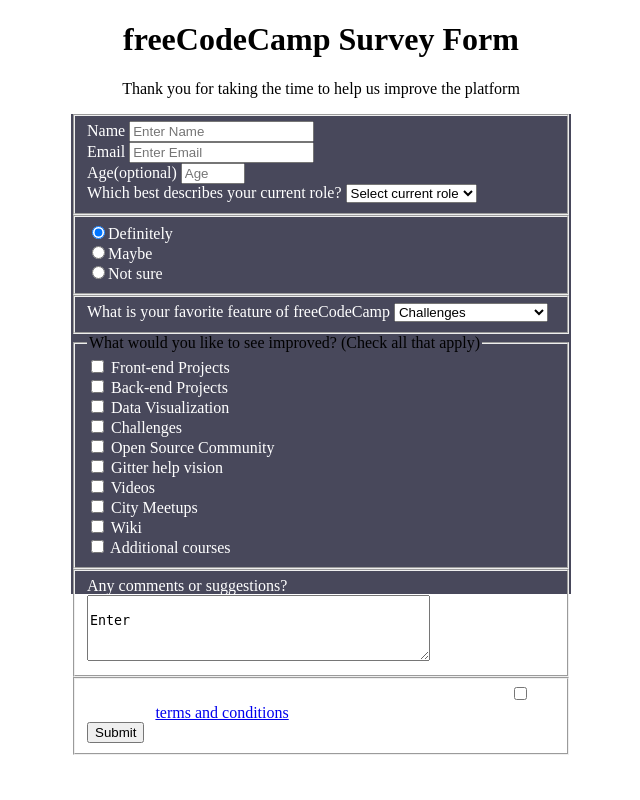
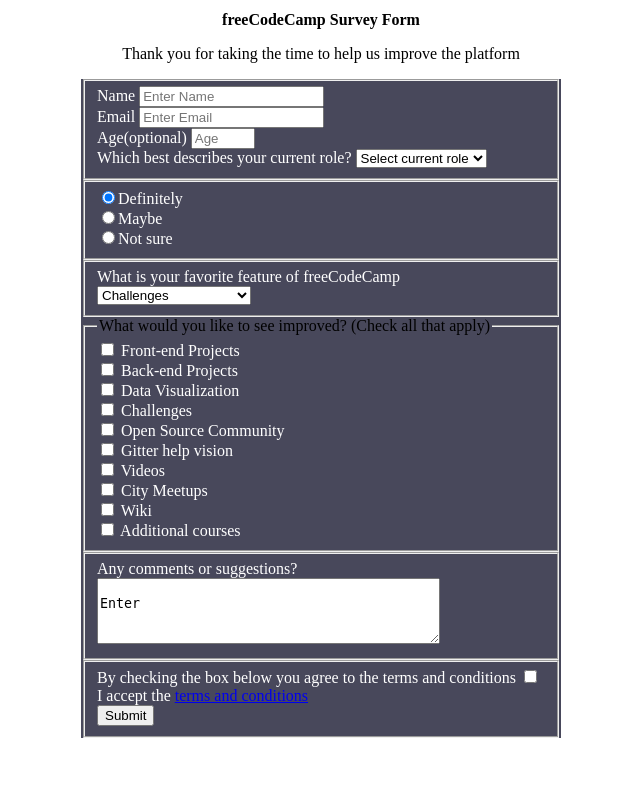
Before and after one commit to balagrivine/pyCasts, a Flask app: page / in a window 1280 px wide. Shown: the whole page, without its empty margins (319-959 px from the left). Run offline with Flask 3, Linux system fonts and the light colour scheme.

Commit message:
update the css style

```diff
--- a/pycasts/static/styles/survey.css
+++ b/pycasts/static/styles/survey.css
@@ -2,17 +2,20 @@
 	text-align: center;
 	margin-left: auto;
 	margin-right: auto;
+	font-style: Tahoma;
+	font-size: 16px;
 }
 
 label {
 	display: block;
 	color: #ffffff;
+	font-size: 16px;
+	font-style: Tahoma;
 }
 
 form {
 	background-color: rgba(27, 27, 50, 0.8);
-	width: 80%;
-	height: 60vh;
+	width: 60vh;
 	max-width: 500px;
 	min-width: 300px;
 	margin-left: auto;
```
